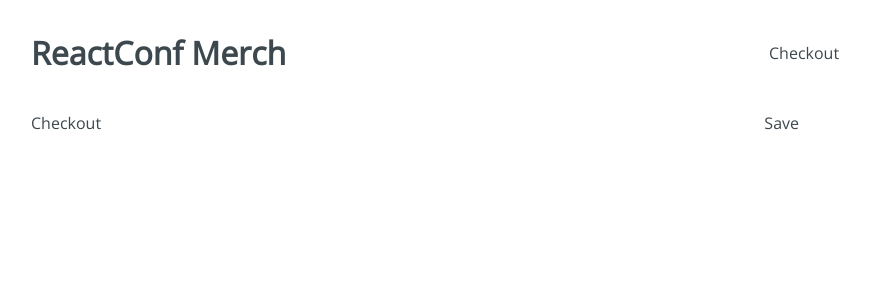
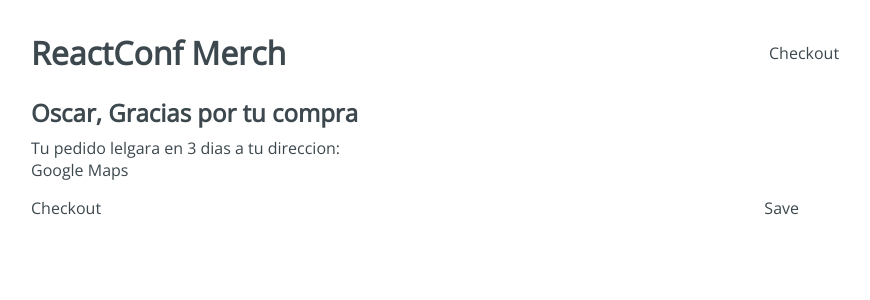
Before and after one commit to LorgioRoda/React-Project, a React app: page /checkout/success in a window 1280 px wide. Shown: the top 300 px of the page, without its empty margins (225-1095 px from the left). Built offline with nearby package versions, Linux system fonts and the light colour scheme.

Commit message:
add payment and success components

```diff
--- a/src/container/Payment.jsx
+++ b/src/container/Payment.jsx
@@ -1,9 +1,14 @@
-import React from 'react'
+import React from 'react';
+import "../styles/components/Payment.css"
 
 export default function Payment() {
-    return (
-        <div>
-
-        </div>
-    )
+  return (
+    <div className="Payment">
+      <div className="Payment-content">
+        <h3>Resument del pedido:</h3>
+        <div className="Payment-button">Boton de pago con Paypal</div>
+      </div>
+      <div />
+    </div>
+  );
 }
--- a/src/container/Success.jsx
+++ b/src/container/Success.jsx
@@ -1,9 +1,13 @@
-import React from 'react'
+import React from 'react';
 
 export default function Success() {
-    return (
-        <div>
-
-        </div>
-    )
+  return (
+    <div className="Success">
+      <div className="Success-content">
+        <h2>Oscar, Gracias por tu compra</h2>
+        <span>Tu pedido lelgara en 3 dias a tu direccion:</span>
+        <div className="Success-map">Google Maps</div>
+      </div>
+    </div>
+  );
 }
```
